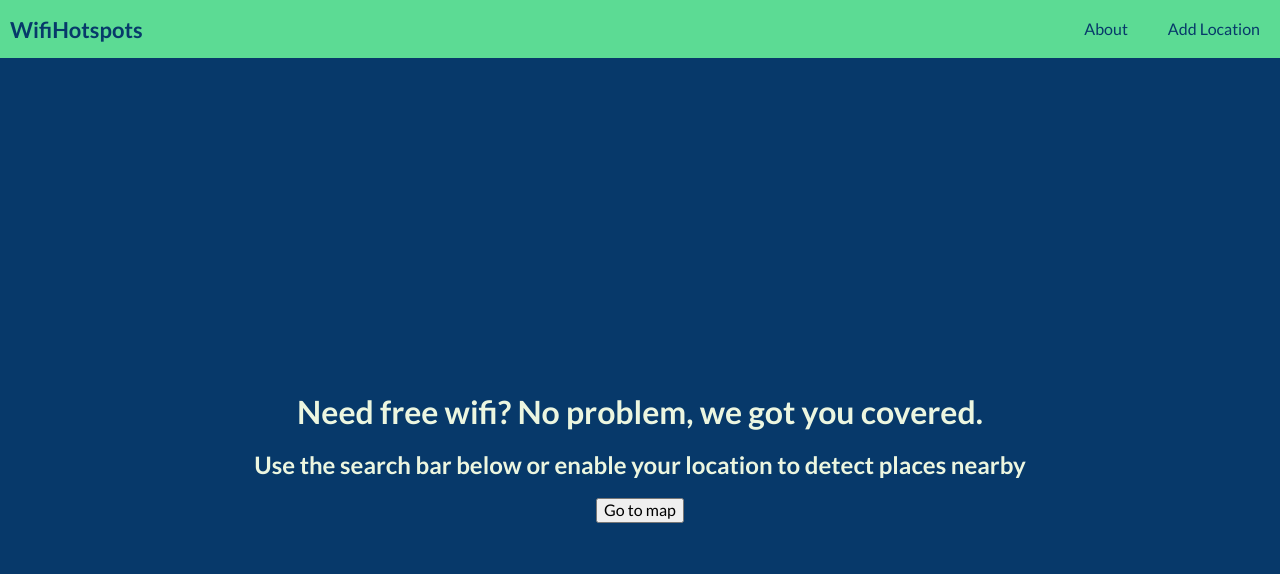
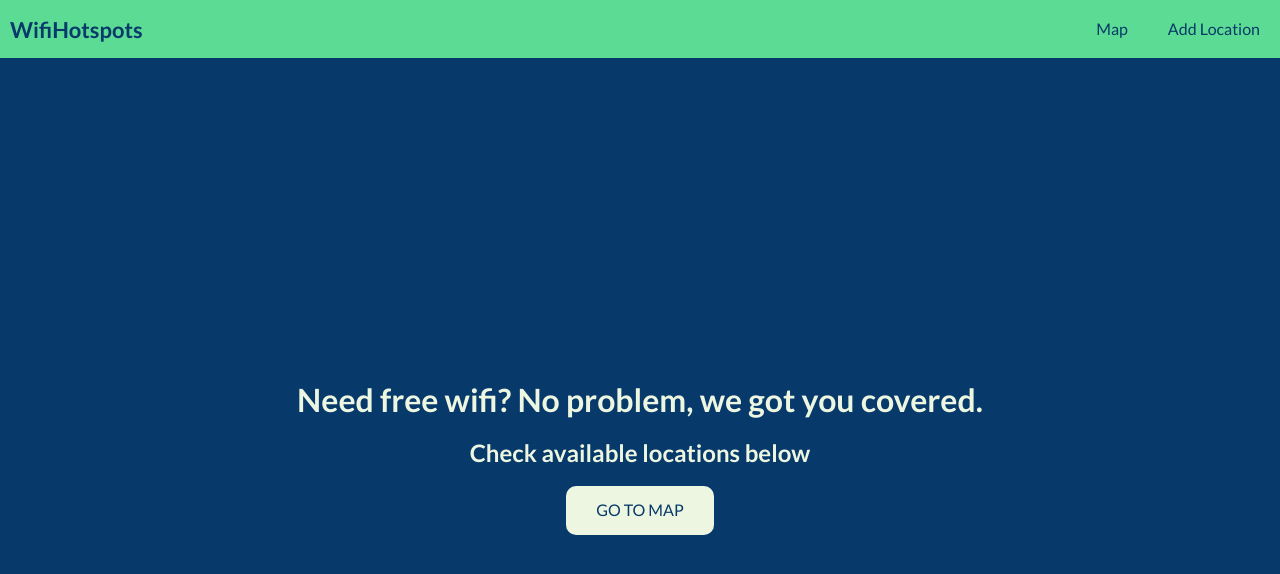
Before and after one commit to NIkolayrr/WifiHotspots, a React (Create React App) app: page / in a window 1280 px wide. Shown: the top 574 px of the page. Built offline with nearby package versions, Linux system fonts and the light colour scheme; no server answers.

Commit message:
update styling & adding markers

```diff
--- a/src/navigation/nav.tsx
+++ b/src/navigation/nav.tsx
@@ -13,7 +13,7 @@ const Links = () => {
       </div>
       <ul>
         <li>
-          <Link to='/about'>About</Link>
+          <Link to='/map'>Map</Link>
         </li>
         <li>
           <Link to='/location'>Add Location</Link>
--- a/src/pages/home/hero.tsx
+++ b/src/pages/home/hero.tsx
@@ -8,10 +8,9 @@ export function Hero() {
   return (
     <div className='hero'>
       <h1>Need free wifi? No problem, we got you covered.</h1>
-      <h2>Use the search bar below or enable your location to detect places nearby</h2>
-      {/* <input type='text' onChange={(e) => onSearch(e)} /> */}
+      <h2>Check available locations below</h2>
       <Link to='/map'>
-        <button>Go to map</button>
+        <button className='button accent'>Go to map</button>
       </Link>
     </div>
   )
--- a/src/pages/new-location/new-location.tsx
+++ b/src/pages/new-location/new-location.tsx
@@ -2,6 +2,7 @@ import { useEffect, useState } from 'react'
 import GoogleMapReact from 'google-map-react'
 import firebase from '../../core-data/firebase'
 import { Marker } from '../../components/marker'
+import { useHistory } from 'react-router-dom'
 
 export function NewLocation() {
   const [currentLocation, setCurrentLocation] = useState(undefined) as any
@@ -10,6 +11,7 @@ export function NewLocation() {
   const [name, setName] = useState('')
   const [network, setNetwork] = useState('')
   const [pass, setPass] = useState('')
+  const history = useHistory()
 
   const mapsKey = process.env.REACT_APP_GOOGLE_API_KEY as string
   useEffect(() => {
@@ -28,7 +30,6 @@ export function NewLocation() {
   }, [])
 
   const clickMap = (e: any) => {
-    console.log('place selected')
     setSelectedPlace({
       lat: e.lat,
       lon: e.lng,
@@ -47,7 +48,10 @@ export function NewLocation() {
       pass: pass,
       marker: { ...selectedPlace },
     }
-    itemsRef.push(item)
+    itemsRef.push(item).then((data) => {
+      alert('added marker')
+      history.push('/map')
+    })
   }
 
   return currentLocation ? (
@@ -79,20 +83,27 @@ export function NewLocation() {
           {selectedPlace ? <Marker lat={selectedPlace.lat} lng={selectedPlace.lon} isActive={false} /> : null}
         </GoogleMapReact>
       </div>
-      <form className='form' onSubmit={(e) => handleSubmit(e)}>
+      <form className='form'>
         <label>
-          Name:
+          <div>Name</div>
           <input type='text' value={name} onChange={(e) => setName(e.target.value)} />
         </label>
         <label>
-          WiFi Network:
+          <div>WiFi Network</div>
           <input type='text' value={network} onChange={(e) => setNetwork(e.target.value)} />
         </label>
         <label>
-          WiFi Password:
+          <div>WiFi Password</div>
           <input type='text' value={pass} onChange={(e) => setPass(e.target.value)} />
         </label>
-        <input type='submit' value='Submit' />
+        <div className='button-wrapper'>
+          <button className='button secondary' onClick={(e) => handleSubmit(e)}>
+            submit
+          </button>
+          <button className='button primary' onClick={() => setSelectedPlace(null)}>
+            clear marker
+          </button>
+        </div>
       </form>
     </div>
   ) : (
--- /dev/null
+++ b/src/styles/components/_button.scss
@@ -0,0 +1,21 @@
+.button {
+  min-width: 100px;
+  padding: 15px 30px;
+  border: none;
+  outline: none;
+  border-radius: 10px;
+  cursor: pointer;
+  text-transform: uppercase;
+  &.primary {
+    background-color: $primary-color;
+    color: $accent;
+  }
+  &.secondary {
+    background-color: $secondary-color;
+    color: $primary-color;
+  }
+  &.accent {
+    background-color: $accent;
+    color: $primary-color;
+  }
+}
--- a/src/styles/components/index.scss
+++ b/src/styles/components/index.scss
@@ -1,3 +1,4 @@
 @import './navigation';
 @import './hero';
 @import './marker';
+@import './button';
--- a/src/styles/pages/_new-location.scss
+++ b/src/styles/pages/_new-location.scss
@@ -12,11 +12,32 @@
     flex-direction: column;
     background-color: $accent;
     flex: 1;
+    justify-content: center;
+    align-items: center;
     label {
+      width: 100%;
       margin: 10px 0;
+      div {
+        margin: 10px 0 10px 10px;
+      }
       input {
         margin-left: 10px;
+        border-radius: 15px;
+        min-height: 30px;
+        padding: 5px 15px;
+        outline: none;
+        border: 1px solid $primary-color;
+        width: 80%;
       }
     }
   }
+
+  .button-wrapper {
+    display: flex;
+    width: 100%;
+    margin-top: 20px;
+    button {
+      margin: 0 10px;
+    }
+  }
 }
```
